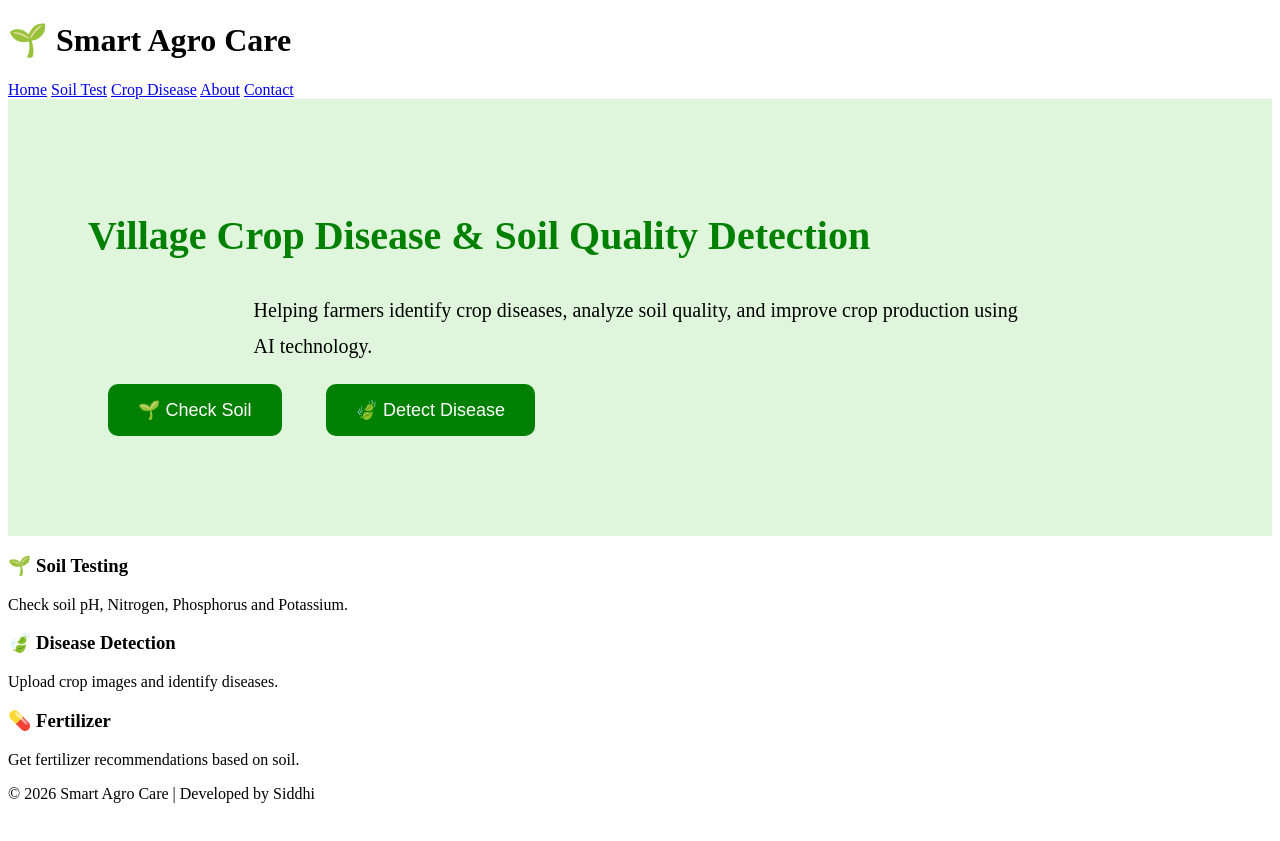
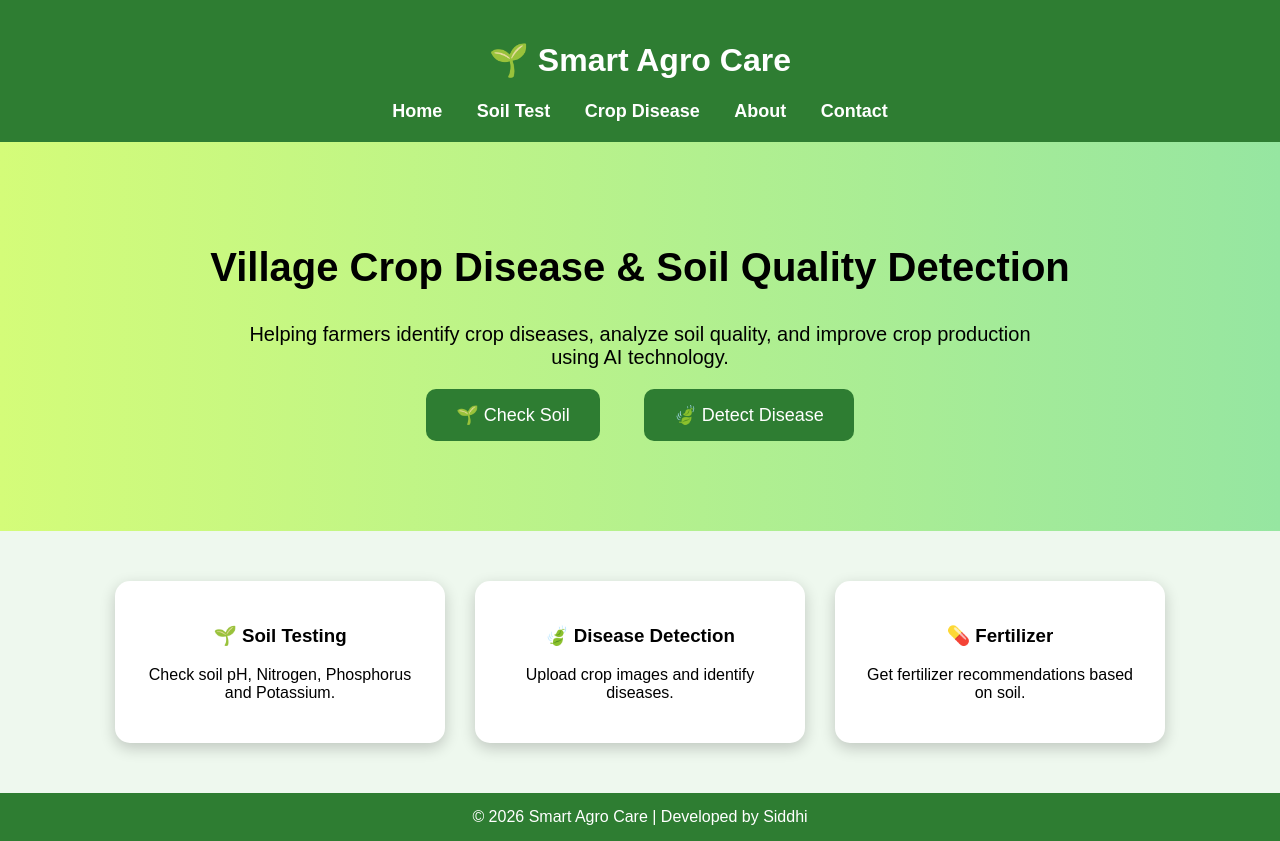
Before and after one commit to siddhigaikwad6677-cmyk/smart-agro-care, a plain HTML site: page index.html in a window 1280 px wide. Before the commit the page ends 811 px from the top, so only its background shows below. Drawn offline with Linux system fonts and the light colour scheme.

Commit message:
Update style.css

```diff
--- a/style.css
+++ b/style.css
@@ -1,10 +1,39 @@
+body{
+margin:0;
+font-family:Arial,sans-serif;
+background:#eef8ee;
+}
+
+header{
+background:#2e7d32;
+color:white;
+padding:20px;
+text-align:center;
+}
+
+nav{
+margin-top:15px;
+}
+
+nav a{
+color:white;
+text-decoration:none;
+margin:15px;
+font-size:18px;
+font-weight:bold;
+}
+
+nav a:hover{
+color:yellow;
+}
+
 .hero{
-    padding:80px;
-    background:#dff6dd;
+text-align:center;
+padding:70px;
+background:linear-gradient(to right,#d4fc79,#96e6a1);
 }
 
 .hero h2{
-    color:green;
 font-size:40px;
 }
 
@@ -12,36 +41,48 @@
 font-size:20px;
 width:70%;
 margin:auto;
-    line-height:1.8;
 }
 
 button{
-    background:green;
+background:#2e7d32;
 color:white;
 padding:15px 30px;
 border:none;
 border-radius:10px;
 margin:20px;
+cursor:pointer;
 font-size:18px;
-    cursor:pointer;
 }
 
 button:hover{
-    background:darkgreen;
-}
-.soil-form{
-    background:white;
-    width:60%;
-    margin:40px auto;
-    padding:30px;
-    border-radius:15px;
-    box-shadow:0 0 10px gray;
+background:#1b5e20;
 }
 
-.soil-form input{
-    width:80%;
-    padding:12px;
-    font-size:16px;
-    border:1px solid gray;
-    border-radius:8px;
+.cards{
+display:flex;
+justify-content:center;
+gap:30px;
+padding:50px;
+flex-wrap:wrap;
 }
+
+.card{
+background:white;
+width:280px;
+padding:25px;
+border-radius:15px;
+box-shadow:0 5px 15px rgba(0,0,0,0.2);
+text-align:center;
+}
+
+.card:hover{
+transform:scale(1.05);
+transition:0.3s;
+}
+
+footer{
+background:#2e7d32;
+color:white;
+text-align:center;
+padding:15px;
+}
```
Lines whose indentation alone changed are shown as unchanged.
